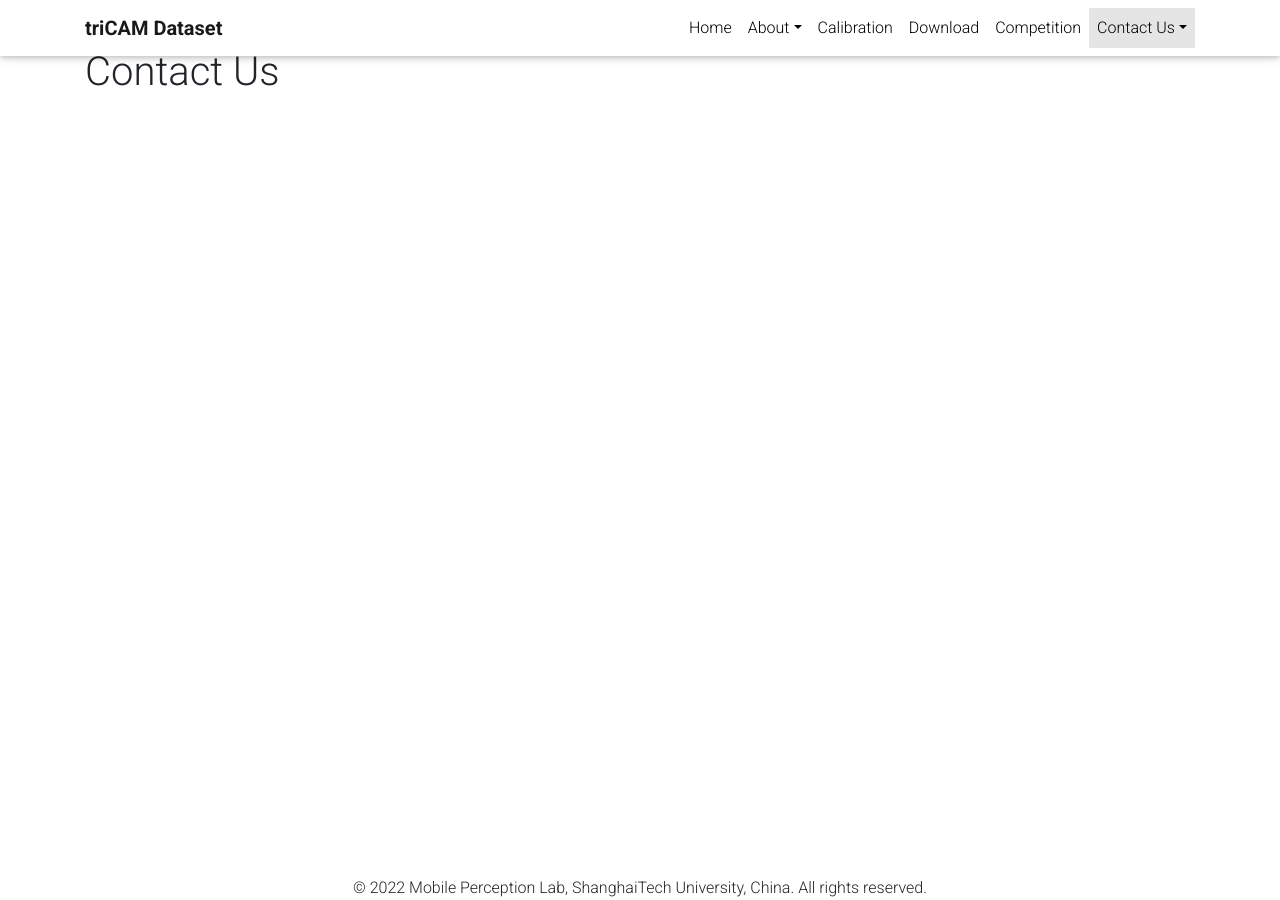
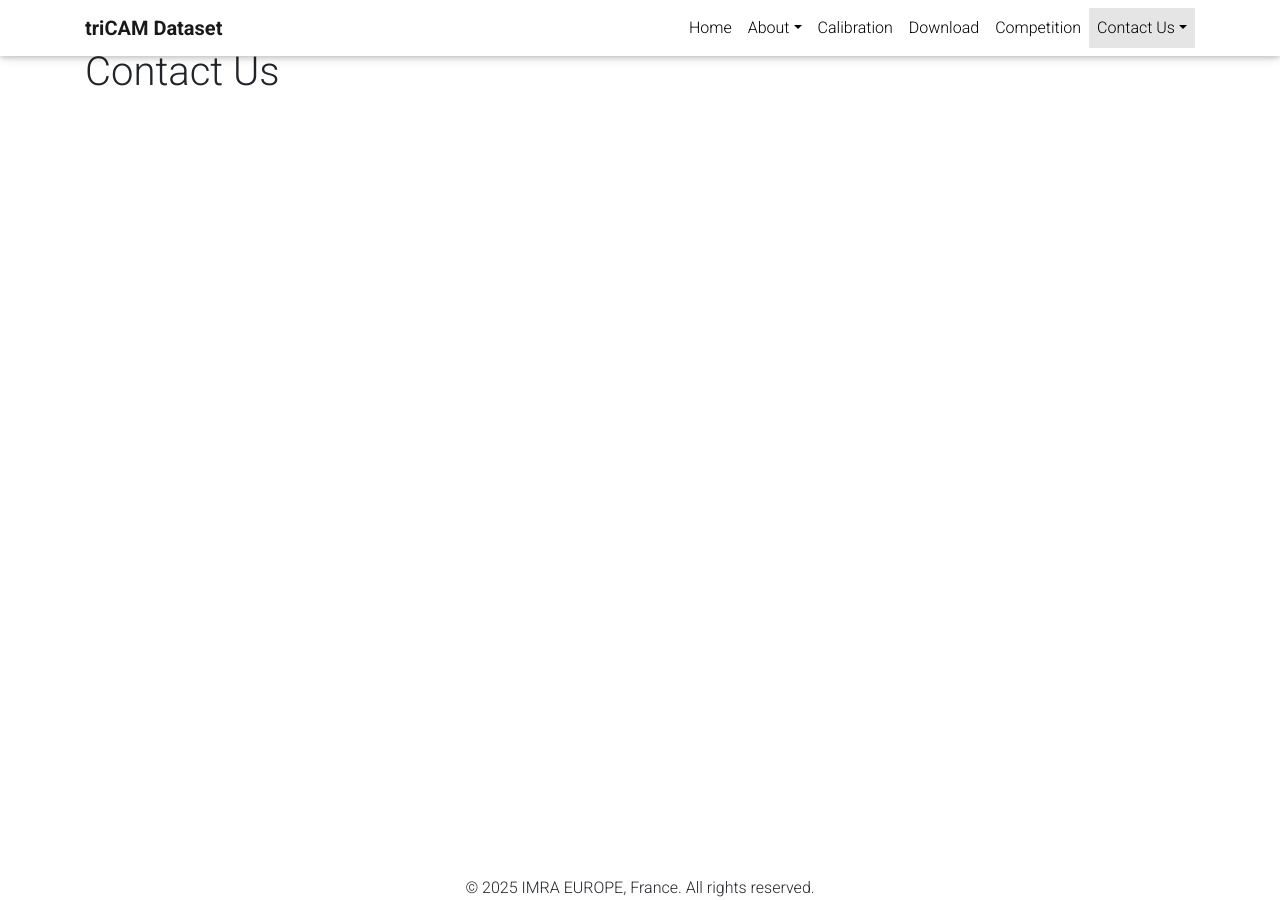
Before and after one commit to anikesadia/triCam-dataset, a Jekyll site: the page contact/index.html, which Jekyll copies as it is, in a window 1280 px wide. Built offline with Jekyll 4.4.1, drawn with Linux system fonts in a browser that asks for light colours; nearby versions of some CDN libraries; library files that are not in the unit come from our copies; comment, search, counter and statistics services are not loaded; a style sheet for code colours, icons or effects is not loaded.

Commit message:
Update index.html

```diff
--- a/contact/index.html
+++ b/contact/index.html
@@ -46,7 +46,7 @@
         "description": "A Real Monocular Multi-modal Event-based Pedestrian Dataset.
 ",
         "headline": "Contact Us",
-        "sameAs": ["https://star-datasets.github.io/", "https://mpl.sist.shanghaitech.edu.cn/"],
+        "sameAs": ["https://anikesadia.github.io/", "https://www.imra.eu/"],
         "name": "triCAM Dataset  ",
         "@context": "https://schema.org"
       }
@@ -159,7 +159,7 @@
     <!-- Footer -->
     <footer class="fixed-bottom">
       <div class="container mt-0" style="width:100%;text-align:center;">
-        © 2022 Mobile Perception Lab, ShanghaiTech University, China. All rights reserved.
+        © 2025 IMRA EUROPE, France. All rights reserved.
       </div>
     </footer>
 
```
